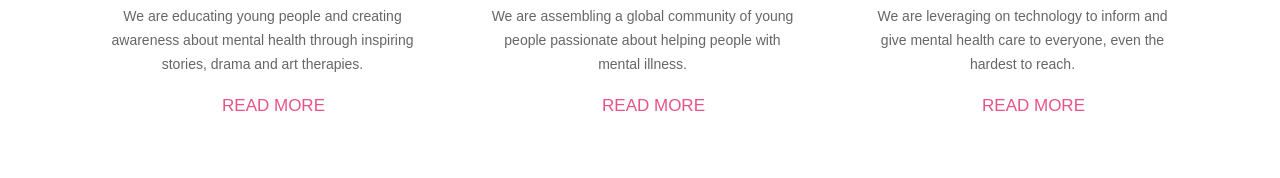
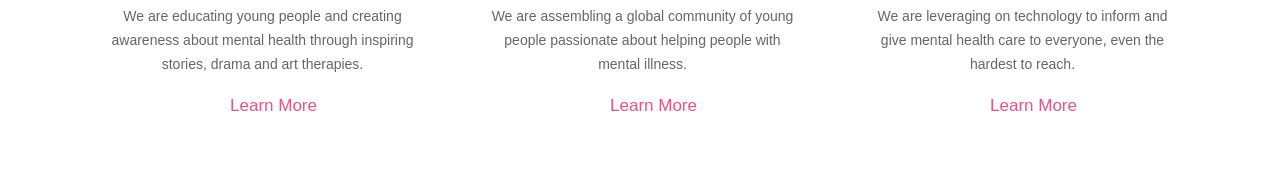
Before and after one commit to Ntisem/Nexa2, a plain HTML site: page index.html in a window 1280 px wide. Shown: the part 1311-1489 px from the top of the page. Drawn offline with Linux system fonts and the light colour scheme; a script that the page names is missing; a web font is replaced by a local one.

Commit message:
changing read more to learn more

```diff
--- a/index.html
+++ b/index.html
@@ -150,7 +150,7 @@
                         <div class="icon_box_text">
                             <div class="icon_box_title">The Power of Arts</div>
                             <p>We are educating young people and creating awareness about mental health through inspiring stories, drama and art therapies.</p>
-                            <div class="button sig_button trans_200"><a href="approach.html">READ MORE</a></div>
+                            <div class="button sig_button trans_200"><a href="approach.html">Learn More</a></div>
                         </div>
                     </div>
                 </div>
@@ -164,7 +164,7 @@
                         <div class="icon_box_text">
                             <div class="icon_box_title">Championing Advocates</div>
                             <p>We are assembling a global community of young people passionate about helping people with mental illness. </p>
-                            <div class="button sig_button trans_200"><a href="approach.html">READ MORE</a></div>
+                            <div class="button sig_button trans_200"><a href="approach.html">Learn More</a></div>
                         </div>
                     </div>
                 </div>
@@ -178,7 +178,7 @@
                         <div class="icon_box_text">
                             <div class="icon_box_title">Tech for Good</div>
                             <p>We are leveraging on technology to inform and give mental health care to everyone, even the hardest to reach. </p>
-                            <div class="button sig_button trans_200"><a href="approach.html">READ MORE</a></div>
+                            <div class="button sig_button trans_200"><a href="approach.html">Learn More</a></div>
                         </div>
                     </div>
                 </div>
```
